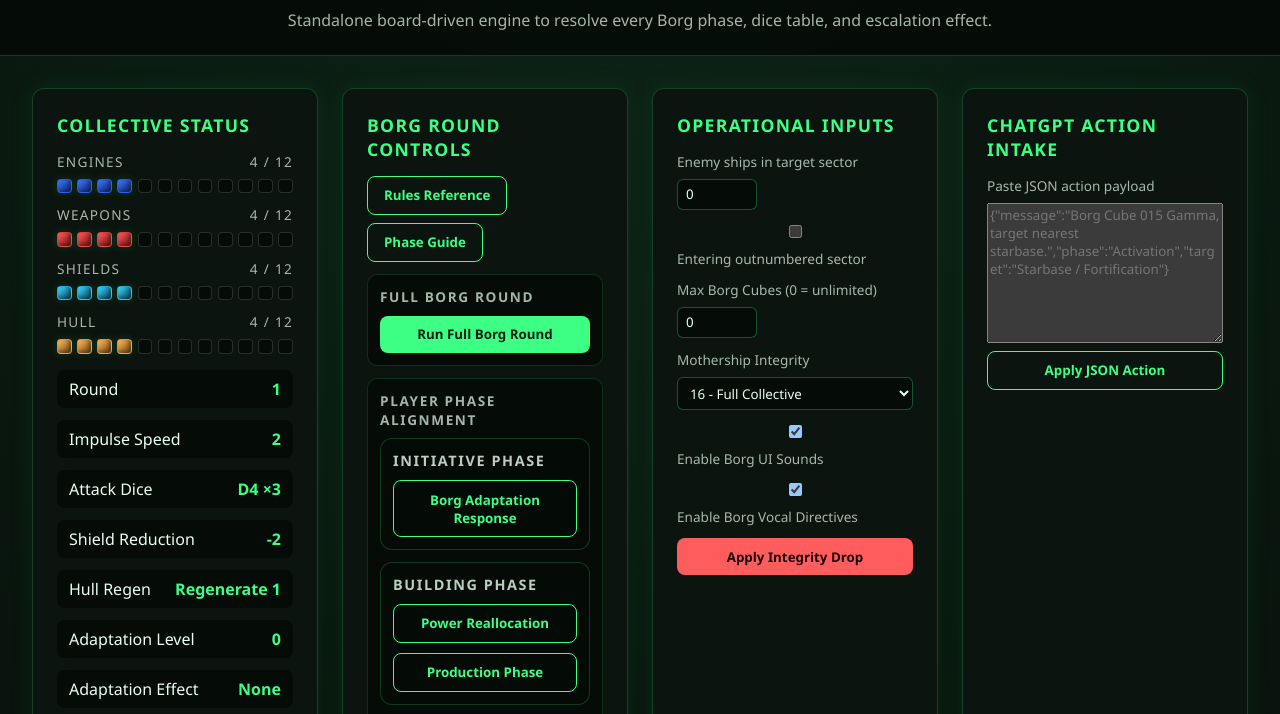
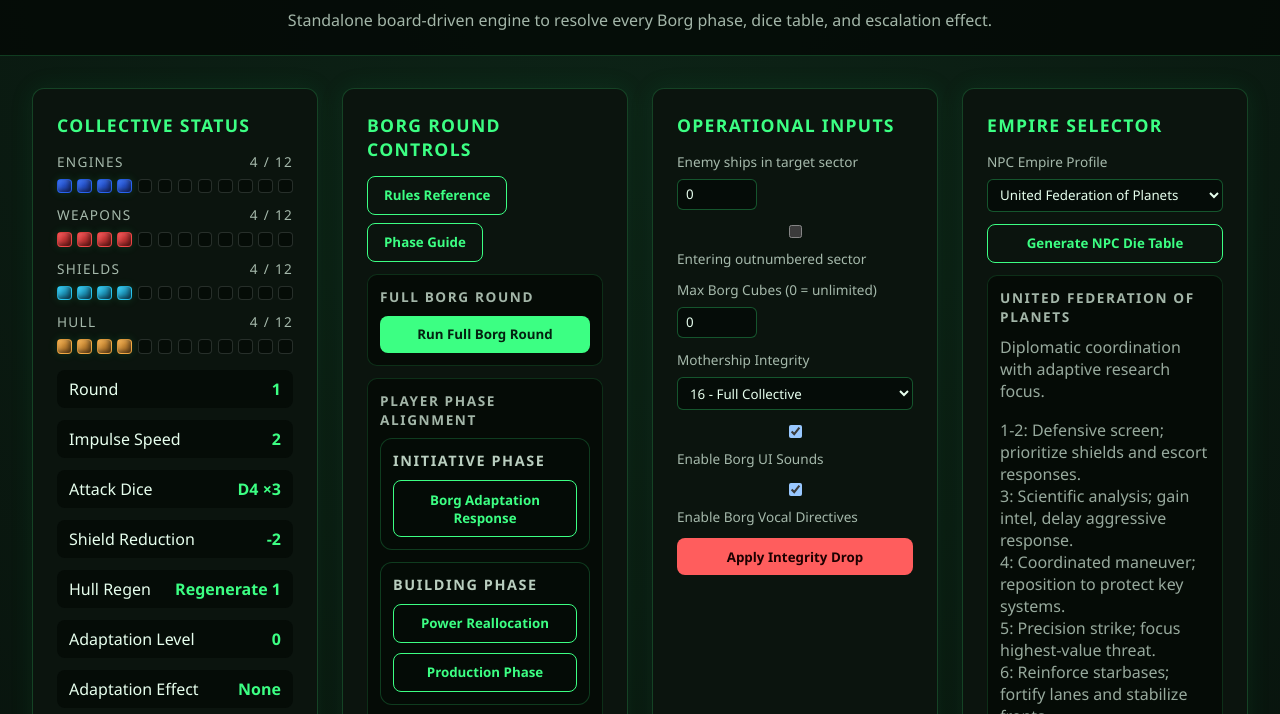
Before and after one commit to USNuke/STT, a plain HTML site: page index.html in a window 1280 px wide. Shown: the part 86-800 px from the top of the page. Drawn offline with Linux system fonts and the light colour scheme.

Commit message:
Add NPC empire selector tables

```diff
--- a/index.html
+++ b/index.html
@@ -609,6 +609,23 @@
           <input type="checkbox" id="voiceToggle" checked /> Enable Borg Vocal Directives
         </label>
         <button class="danger" id="applyIntegrityDrop">Apply Integrity Drop</button>
+      </div>
+    </section>
+
+    <section>
+      <h2>Empire Selector</h2>
+      <div class="controls">
+        <div class="inline">
+          <label for="empireSelect">NPC Empire Profile</label>
+          <select id="empireSelect"></select>
+        </div>
+        <button class="secondary" id="generateEmpireTable">Generate NPC Die Table</button>
+        <div class="phase-group" id="empireOutput">
+          <h3>NPC Directive Table</h3>
+          <div class="log-entry">
+            <span>Select an empire and generate a unique die table.</span>
+          </div>
+        </div>
       </div>
     </section>
 
@@ -802,6 +819,8 @@
     const phaseModal = document.getElementById("phaseModal");
     const undoButton = document.getElementById("undoAction");
     const jsonInput = document.getElementById("jsonInput");
+    const empireSelect = document.getElementById("empireSelect");
+    const empireOutput = document.getElementById("empireOutput");
     const cubeTracks = {
       engines: document.getElementById("enginesTrack"),
       weapons: document.getElementById("weaponsTrack"),
@@ -819,6 +838,102 @@
     const activePhase = { name: "None" };
 
     const dice = (sides) => Math.floor(Math.random() * sides) + 1;
+
+    const empireTables = [
+      {
+        id: "federation",
+        name: "United Federation of Planets",
+        flavor: "Diplomatic coordination with adaptive research focus.",
+        die: [
+          "1-2: Defensive screen; prioritize shields and escort responses.",
+          "3: Scientific analysis; gain intel, delay aggressive response.",
+          "4: Coordinated maneuver; reposition to protect key systems.",
+          "5: Precision strike; focus highest-value threat.",
+          "6: Reinforce starbases; fortify lanes and stabilize fronts.",
+        ],
+      },
+      {
+        id: "klingon",
+        name: "Klingon Empire",
+        flavor: "Honor-driven assault patterns and aggressive pursuit.",
+        die: [
+          "1-2: Charge; engage closest enemy with maximum impulse.",
+          "3: Blood oath; focus flagship or capital target.",
+          "4: Flank; attempt to isolate weaker opponent.",
+          "5: Boarding action; increase assault intensity.",
+          "6: Victory chant; press advantage, no retreat.",
+        ],
+      },
+      {
+        id: "romulan",
+        name: "Romulan Star Empire",
+        flavor: "Subterfuge, ambushes, and calculated strikes.",
+        die: [
+          "1-2: Cloaked reposition; avoid direct engagement.",
+          "3: Feint; probe defenses, then withdraw.",
+          "4: Ambush; strike from concealment on vulnerable asset.",
+          "5: Sabotage; disrupt supply or command lanes.",
+          "6: Decisive strike; hit highest-value target and vanish.",
+        ],
+      },
+      {
+        id: "cardassian",
+        name: "Cardassian Union",
+        flavor: "Resource discipline and control of strategic choke points.",
+        die: [
+          "1-2: Occupy; fortify a lane or system.",
+          "3: Suppress; overwhelm local defenses.",
+          "4: Siege; focus prolonged bombardment.",
+          "5: Forced compliance; intimidate to gain control.",
+          "6: Reinforce; consolidate fleets at key node.",
+        ],
+      },
+      {
+        id: "dominion",
+        name: "Dominion",
+        flavor: "Overwhelming force with relentless expansion.",
+        die: [
+          "1-2: Swarm; mass ships into a single assault.",
+          "3: Assimilate territory; expand to adjacent systems.",
+          "4: Vorta directive; prioritize strategic objective.",
+          "5: Jem'Hadar charge; strike regardless of losses.",
+          "6: Total domination; lock down multiple lanes.",
+        ],
+      },
+      {
+        id: "ferengi",
+        name: "Ferengi Alliance",
+        flavor: "Profit-motivated opportunism and negotiation leverage.",
+        die: [
+          "1-2: Trade leverage; avoid conflict, build economy.",
+          "3: Skirmish; test defenses for profitable opening.",
+          "4: Bribe; attempt to neutralize enemy pressure.",
+          "5: Salvage; collect resources after battle.",
+          "6: Profit strike; attack a high-value target and withdraw.",
+        ],
+      },
+    ];
+
+    const populateEmpireSelect = () => {
+      empireSelect.innerHTML = "";
+      empireTables.forEach((empire) => {
+        const option = document.createElement("option");
+        option.value = empire.id;
+        option.textContent = empire.name;
+        empireSelect.appendChild(option);
+      });
+    };
+
+    const renderEmpireTable = () => {
+      const selected = empireTables.find((empire) => empire.id === empireSelect.value) ?? empireTables[0];
+      empireOutput.innerHTML = `
+        <h3>${selected.name}</h3>
+        <div class="log-entry"><span>${selected.flavor}</span></div>
+        <div class="log-entry">
+          ${selected.die.map((entry) => `<span>${entry}</span>`).join("")}
+        </div>
+      `;
+    };
 
     const log = (title, details = []) => {
       const entry = document.createElement("div");
@@ -1426,6 +1541,7 @@
     });
 
     document.getElementById("applyJsonAction").addEventListener("click", applyJsonAction);
+    document.getElementById("generateEmpireTable").addEventListener("click", renderEmpireTable);
 
     document.getElementById("openPhaseGuide").addEventListener("click", () => {
       phaseModal.classList.add("active");
@@ -1465,6 +1581,8 @@
     });
 
     renderStatus();
+    populateEmpireSelect();
+    renderEmpireTable();
     undoButton.disabled = true;
   </script>
 </body>
```
